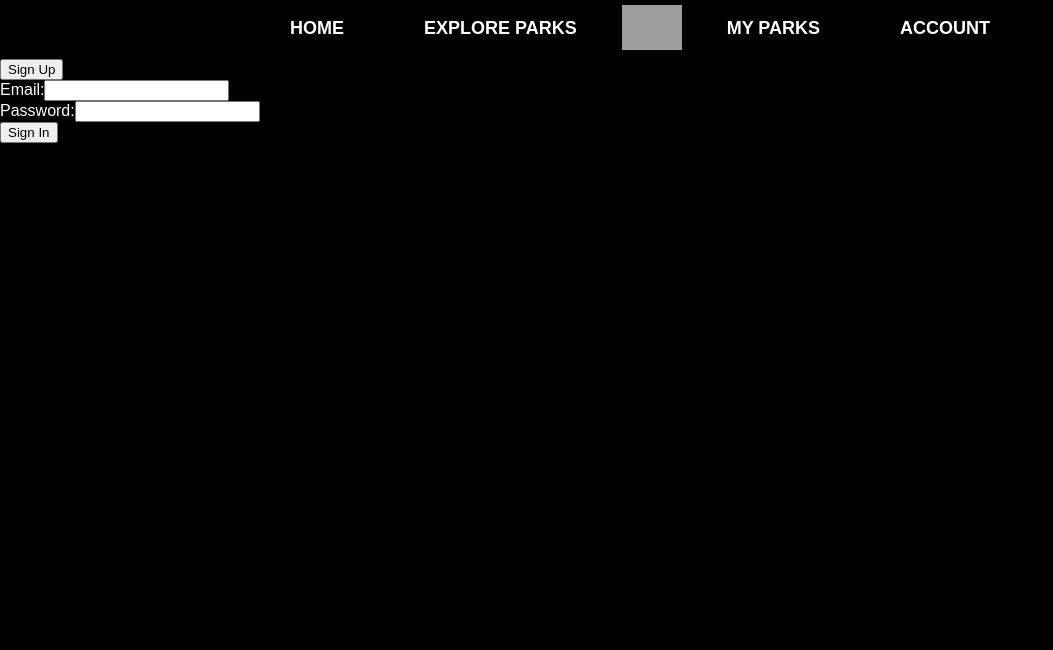
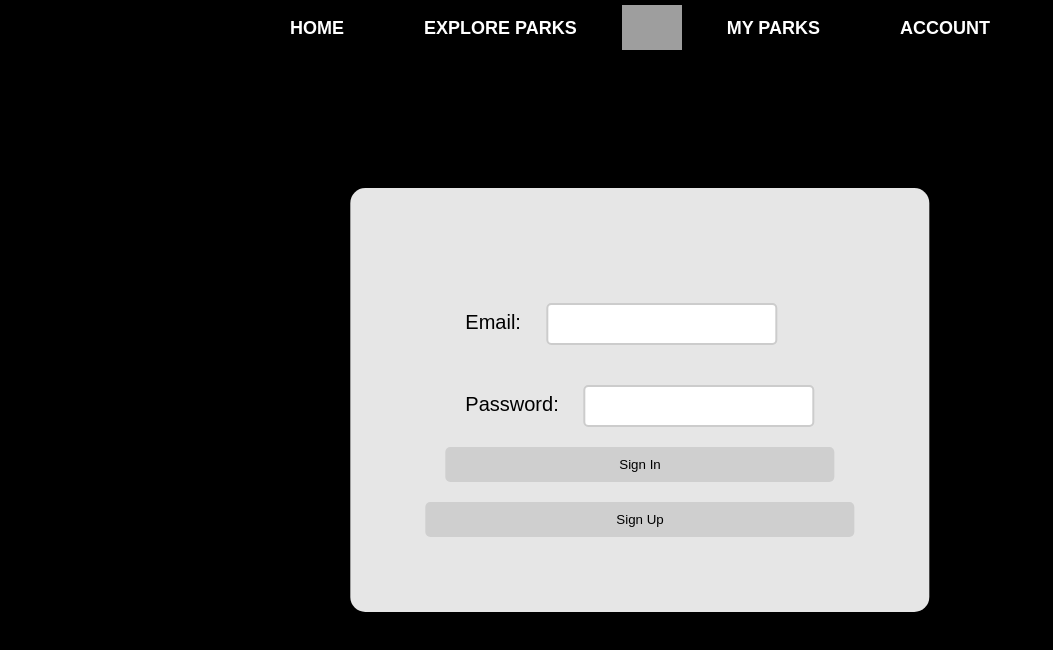
Before and after one commit to ryrysmiley/NationalParks, a Next.js app: page /Account in a window 1280 px wide. Shown: the top 650 px of the page, without its empty margins (0-1053 px from the left). Built offline with nearby package versions, Linux system fonts and the light colour scheme; no server answers; grey boxes are pictures that could not be loaded.

Commit message:
working on

```diff
--- a/src/pages/Account/index.js
+++ b/src/pages/Account/index.js
@@ -82,16 +82,6 @@ export default function Account({ user, setUser }) {
 	if (!user) {
 		return (
 			<div className={styles.account}>
-				<button
-					onClick={() => {
-						setSignInMode(!signInMode);
-						setEmail("");
-						setPassword("");
-						setConfirmPassword("");
-					}}
-				>
-					{signInMode ? "Sign Up" : "Back to Sign In"}
-				</button>
 				{signInMode && (
 					<div>
 						<form onSubmit={handleSignIn}>
@@ -106,7 +96,7 @@ export default function Account({ user, setUser }) {
 								/>
 							</div>
 							<div>
-								<label htmlFor="password">Password:</label>
+								<label>Password:</label>
 								<input
 									type="password"
 									id="password"
@@ -160,6 +150,16 @@ export default function Account({ user, setUser }) {
 						</form>
 					</div>
 				)}
+				<button
+					onClick={() => {
+						setSignInMode(!signInMode);
+						setEmail("");
+						setPassword("");
+						setConfirmPassword("");
+					}}
+				>
+					{signInMode ? "Sign Up" : "Back to Sign In"}
+				</button>
 			</div>
 		);
 	}
--- a/src/styles/Home.module.css
+++ b/src/styles/Home.module.css
@@ -325,3 +325,55 @@
 .parkswebsite:hover{
 	color: peachpuff
 }
+
+/* Login Page */
+
+.account {
+	position: fixed;
+	top: 50%;
+	left: 50%;
+	transform: translate(-50%, -50%);
+	background-color: rgba(255,255,255,0.9);
+	padding: 75px;
+	border-radius: 15px;
+	display: flex;
+	flex-direction: column;
+}
+
+.account button {
+	color: black;
+	background-color: rgba(0,0,0,0.1);
+	border-radius: 5px;
+	padding: 10px;
+	margin: 0 auto;
+	display: block;
+	border: none;
+	width: 100%;
+}
+
+.account button:hover {
+	color: orange;
+	cursor: pointer;
+}
+
+.account div {
+	padding: 20px;
+	/* border: 1px solid red; */
+}
+
+.account div input {
+	padding: 10px;
+	border: 2px solid #ccc;
+	border-radius: 5px;
+	font-size: 16px;
+	color: #333;
+	outline: none;
+	transition: black 0.3s ease;
+}
+
+.account div label {
+	color: black;
+	/* border: 1px solid red; */
+	padding-right: 25px;
+	font-size: 125%;
+}
```
